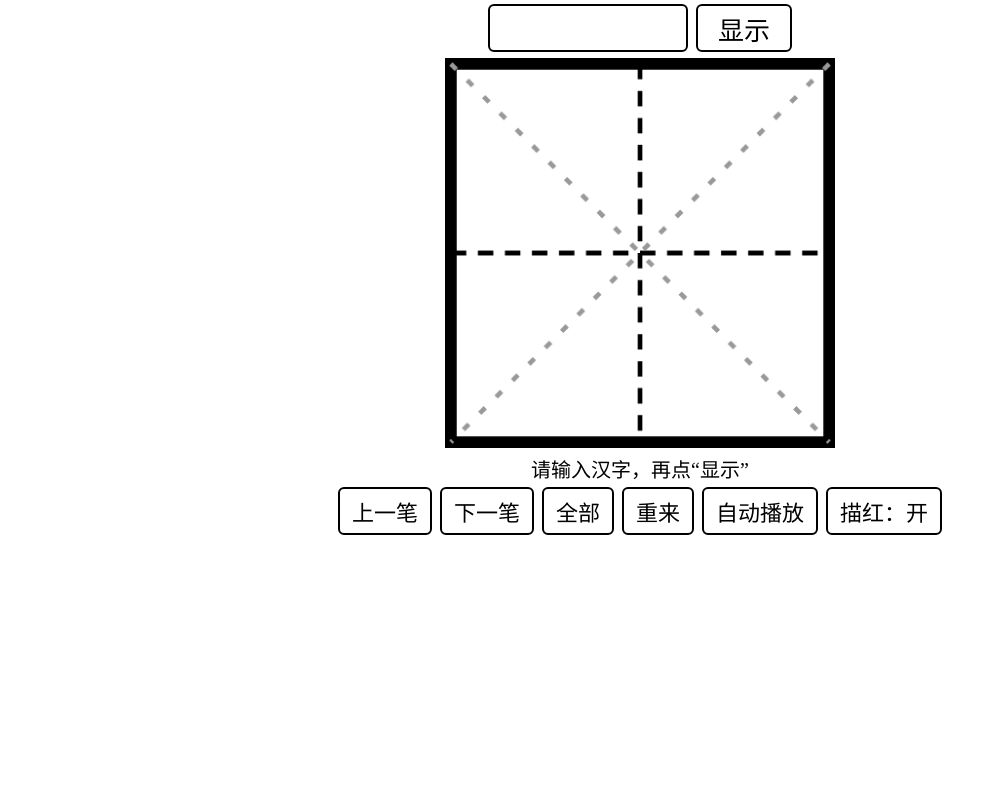
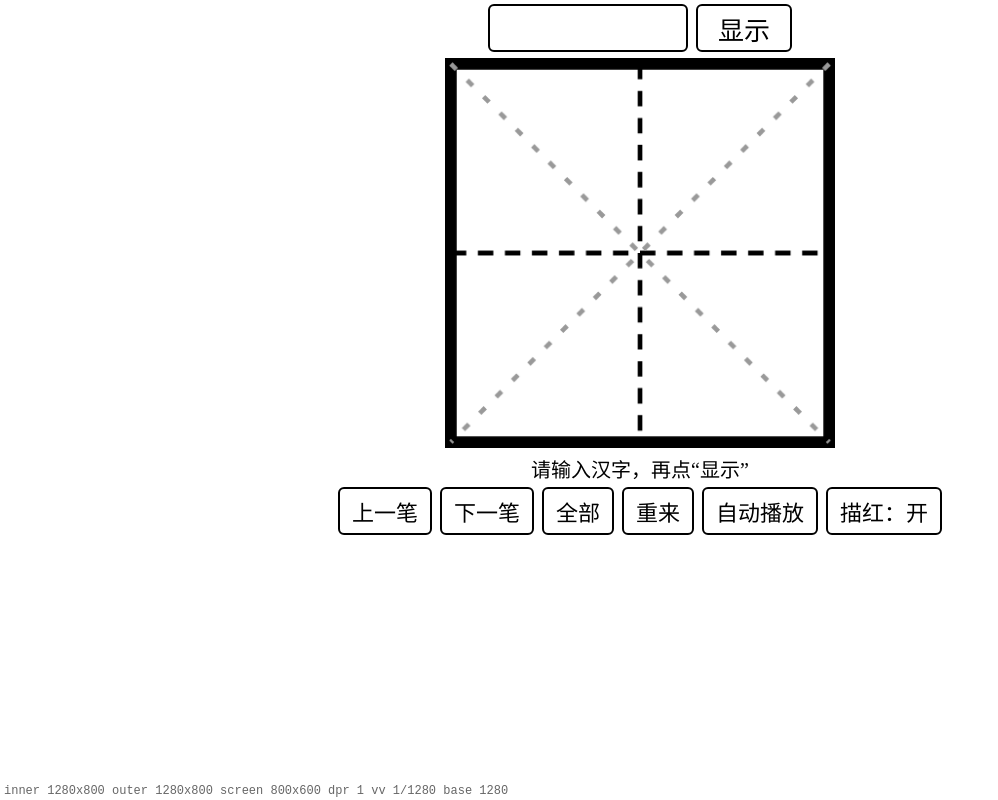
Before and after one commit to FloodLi/hanzi-writer, a plain HTML site: page index.html in a window 1280 px wide. Shown: the whole page, without its empty margins (0-998 px from the left). Drawn offline with Linux system fonts and the light colour scheme.

Commit message:
Update index.html

```diff
--- a/index.html
+++ b/index.html
@@ -13,6 +13,7 @@
   #wrap { width: 100%; height: 100%; overflow: hidden; padding: 4px 0; text-align: center;
     box-sizing: border-box; }
   html { -webkit-text-size-adjust: none; }
+  #dbg { position: absolute; left: 4px; bottom: 2px; font: 12px monospace; color: #666; }
   form { margin: 0; padding: 0; }
   #bar input, #bar button { box-sizing: border-box; height: 48px; margin: 0 2px;
     vertical-align: middle; font-size: 26px; border: 2px solid #000; }
@@ -51,6 +52,7 @@
     <button id="outline">描红：开</button>
   </div>
   <div id="steps"></div>
+  <div id="dbg"></div>
 </div>
 
 <script>
@@ -233,11 +235,11 @@
     window.scrollTo(0, 0);
   }
   window.onload = function () {
-    fit();
+    fit(); debug();
     var m = /[?&]q=([^&]*)/.exec(location.search);
     if (m) { $("txt").value = decodeURIComponent(m[1]); go(); fit(); }
   };
-  window.onresize = fit;
+  window.onresize = function () { fit(); debug(); };
   window.onorientationchange = fit;
 
   function isZoomed() {
@@ -257,15 +259,21 @@
     window.scrollTo(0, 0);
   }
 
+  // 临时诊断：显示当前窗口/屏幕尺寸，用于判断 Kindle 缩放时这些值是否变化
+  function debug() {
+    var vv = window.visualViewport;
+    $("dbg").innerHTML = "inner " + window.innerWidth + "x" + window.innerHeight +
+      " outer " + window.outerWidth + "x" + window.outerHeight +
+      " screen " + screen.width + "x" + screen.height +
+      " dpr " + window.devicePixelRatio +
+      " vv " + (vv ? vv.scale + "/" + vv.width : "-") +
+      " base " + baseW;
+  }
+
   function submit() {
     $("txt").blur();
     resetZoom();
-    var q = $("txt").value;
-    if (q && isZoomed()) {
-      location.replace(location.pathname + "?q=" + encodeURIComponent(q));
-      return;
-    }
-    go(); fit();
+    go(); fit(); debug();
   }
   $("go").onclick = submit;
   // 回车与“显示”按钮功能一致
```
